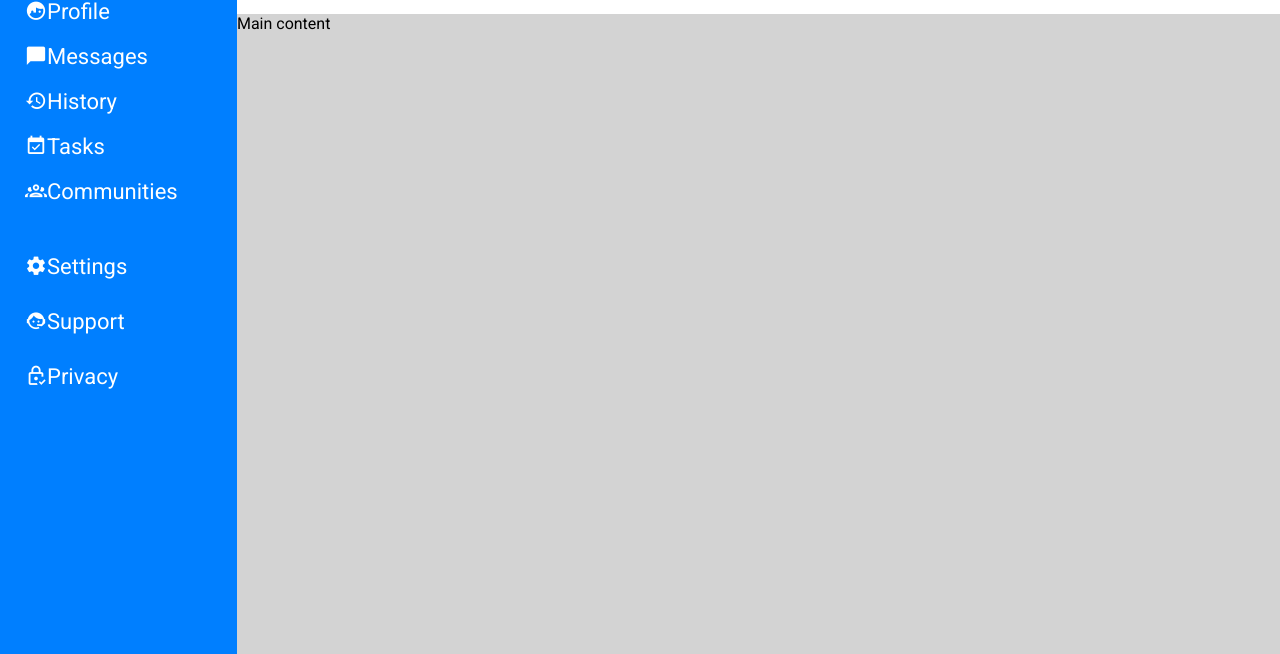
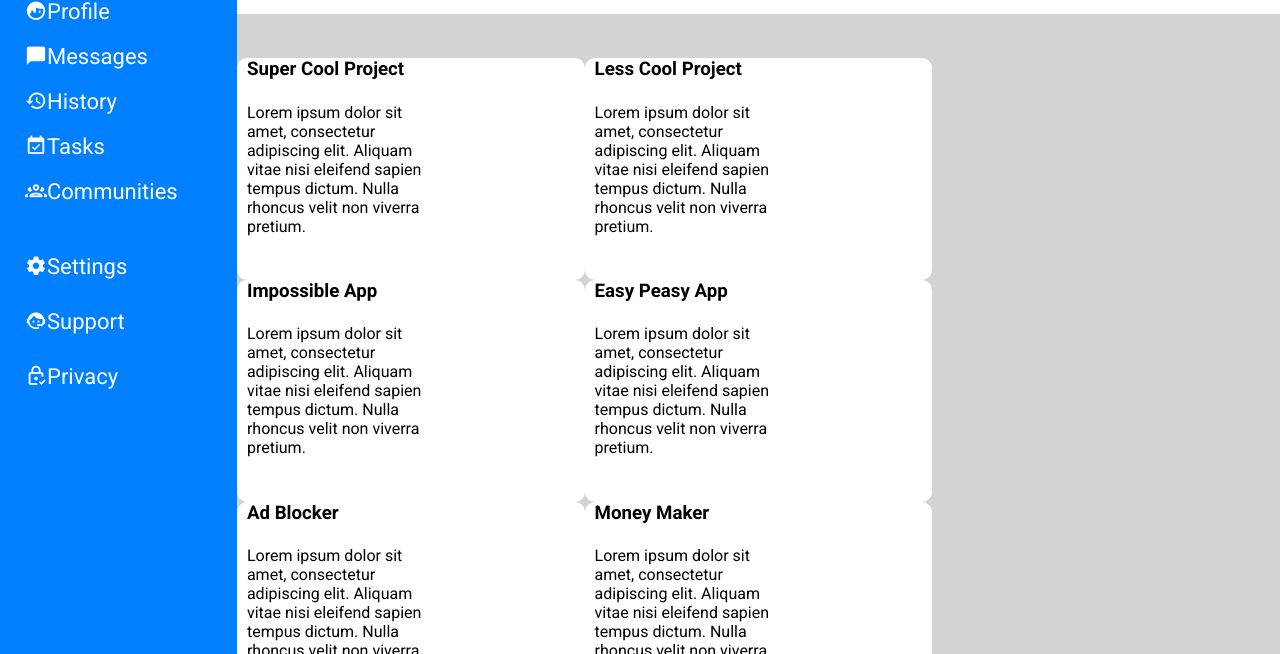
Before and after one commit to adamsaul314/Admin-Dashboard, a plain HTML site: page index.html in a window 1280 px wide. Shown: the part 146-800 px from the top of the page. Drawn offline with Linux system fonts and the light colour scheme.

Commit message:
added cards with grid layout

```diff
--- a/index.html
+++ b/index.html
@@ -55,9 +55,51 @@
             <button class="btnUpload">Upload</button>
             <button class="btnShare">Share</button>
 
+        </div>
 
+        <div class="main-content">
+            <div class="projectCard1 projectCards">
+                <h3>Super Cool Project</h3>
+                <p>Lorem ipsum dolor sit amet, consectetur adipiscing elit.
+                 Aliquam vitae nisi eleifend sapien tempus dictum.
+                 Nulla rhoncus velit non viverra pretium.</p>
+            </div>
+
+            <div class="projectCard2 projectCards">
+                <h3>Less Cool Project</h3>
+                <p>Lorem ipsum dolor sit amet, consectetur adipiscing elit.
+                 Aliquam vitae nisi eleifend sapien tempus dictum.
+                 Nulla rhoncus velit non viverra pretium.</p>
+            </div>
+
+            <div class="projectCard3 projectCards">
+                <h3>Impossible App</h3>
+                <p>Lorem ipsum dolor sit amet, consectetur adipiscing elit.
+                 Aliquam vitae nisi eleifend sapien tempus dictum.
+                 Nulla rhoncus velit non viverra pretium.</p>
+            </div>
+
+            <div class="projectCard4 projectCards">
+                <h3>Easy Peasy App</h3>
+                <p>Lorem ipsum dolor sit amet, consectetur adipiscing elit.
+                 Aliquam vitae nisi eleifend sapien tempus dictum.
+                 Nulla rhoncus velit non viverra pretium.</p>
+            </div>
+
+            <div class="projectCard5 projectCards">
+                <h3>Ad Blocker</h3>
+                <p>Lorem ipsum dolor sit amet, consectetur adipiscing elit.
+                 Aliquam vitae nisi eleifend sapien tempus dictum.
+                 Nulla rhoncus velit non viverra pretium.</p>
+            </div>
+
+            <div class="projectCard6 projectCards">
+                <h3>Money Maker</h3>
+                <p>Lorem ipsum dolor sit amet, consectetur adipiscing elit.
+                 Aliquam vitae nisi eleifend sapien tempus dictum.
+                 Nulla rhoncus velit non viverra pretium.</p>
+            </div>
         </div>
-        <div class="main-content">Main content</div>
     </div>
 </body>
 </html>
--- a/styles.css
+++ b/styles.css
@@ -46,12 +46,72 @@
     margin-top: 10px;
     height: 150px;
 
-}
+  }
 
-.navigation{
+  .navigation{
     display: grid;
     grid-template-rows: 100px 300px 200px;
-}
+  }
+
+
+  .main-content{
+    display: grid;
+    grid-template-columns: 1fr 1fr 1fr;
+    grid-template-rows: 1fr 5fr 5fr 5fr 1fr;
+
+    background-color: lightgrey;
+  }
+
+  .projectCards{
+    background-color: white;
+    border-radius: 10px;
+
+    display: grid;
+    grid-template-columns: 10px 8fr 3fr 3fr;
+    grid-template-rows:  1fr 3fr 1fr;
+  }
+
+  .projectCards p{
+    grid-column: 2 / 3;
+    grid-row: 2 / 3;
+
+  }
+
+  .projectCards h3{
+    grid-column: 2 / 3;
+    grid-row: 1 / 2;
+  }
+  .projectCard1{
+    background-color: white;
+    grid-row: 2 / 3;
+  }
+
+  .projectCard2{
+    background-color: white;
+    grid-row: 2 / 3;
+    grid-column: 2 / 3;
+  }
+
+  .projectCard3{
+    background-color: white;
+    grid-row: 3 / 4;
+  }
+
+  .projectCard4{
+    background-color: white;
+    grid-row: 3 / 4;
+  }
+
+  .projectCard5{
+    background-color: white;
+    grid-row: 4 / 5;
+  }
+
+  .projectCard6{
+    background-color: white;
+    grid-row: 4 / 5;
+  }
+
 
 .logo{
     grid-row: 1 / 2;
@@ -221,7 +281,3 @@
     border-radius: 17px;
     margin-left: 10px;
   }
-
-  .main-content{
-    background-color: lightgrey;
-  }
```
